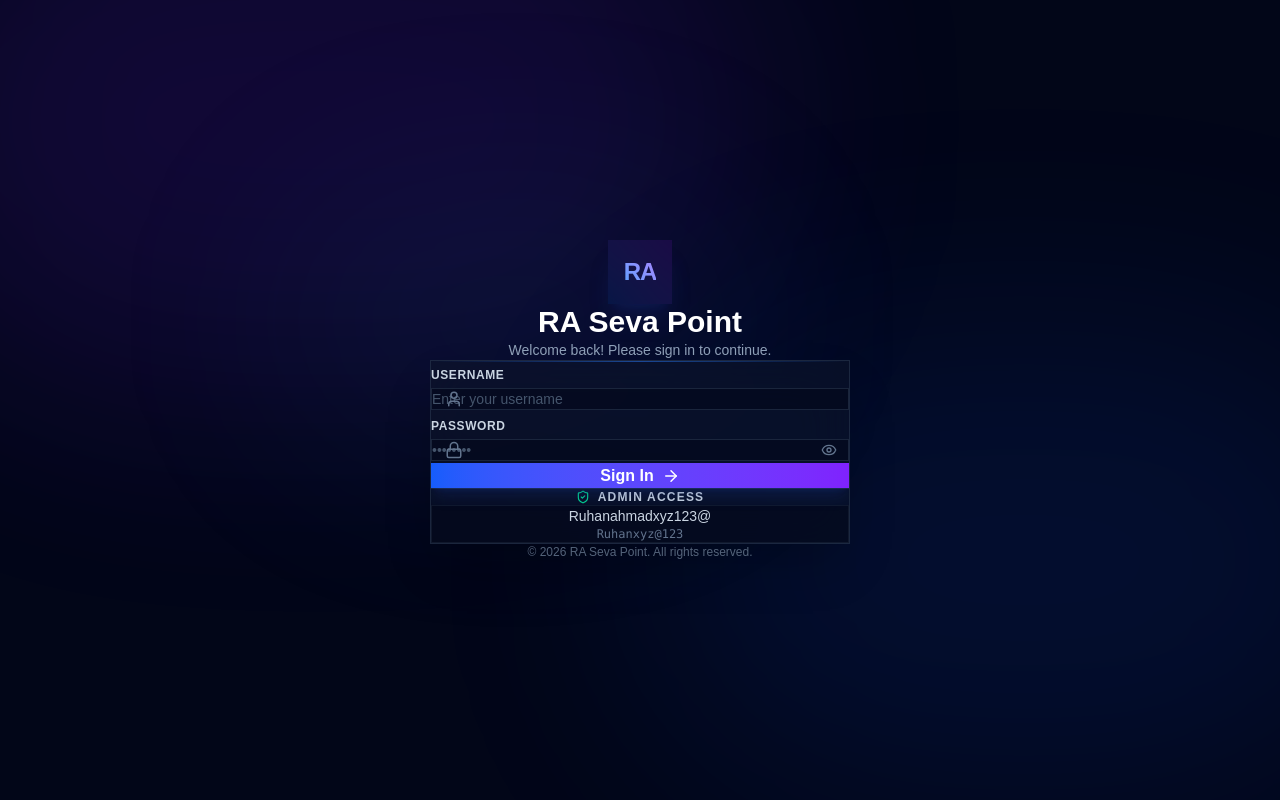
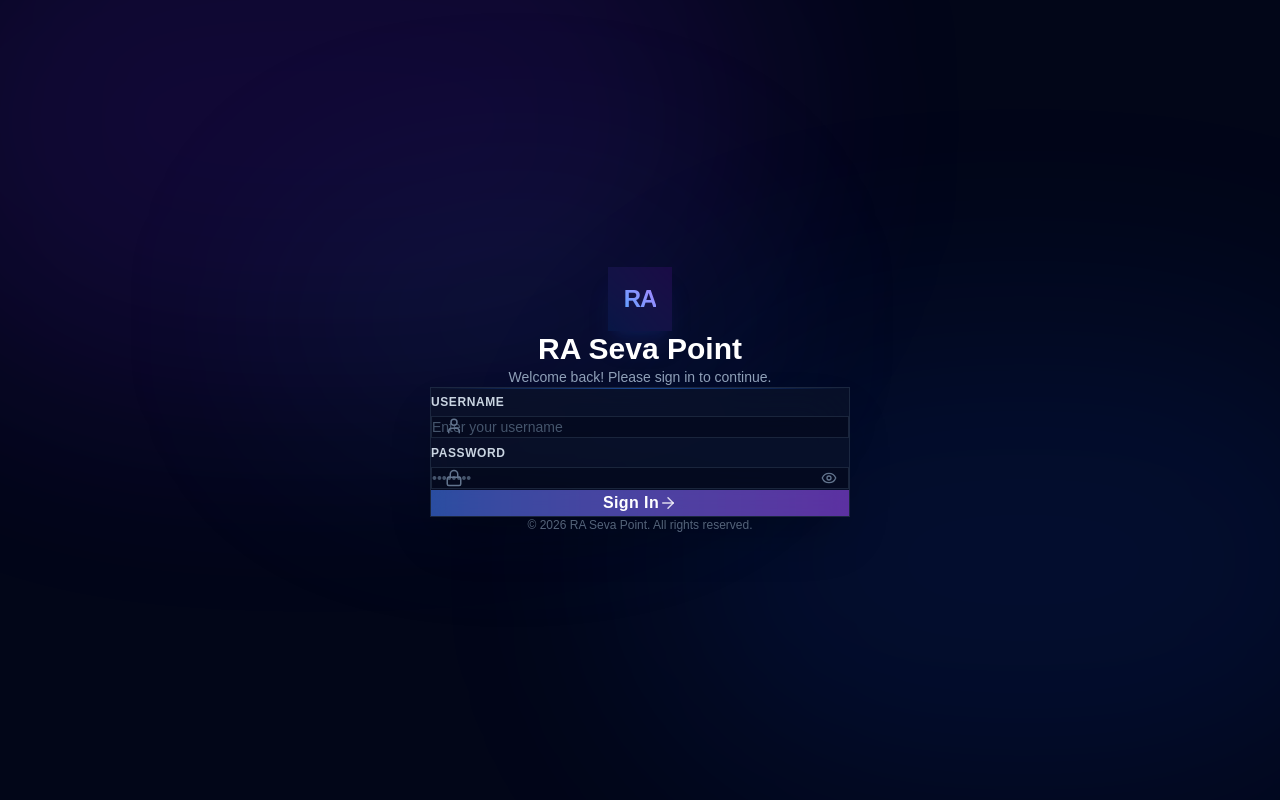
Before and after one commit to Sain8757/Ruhan_website, a Next.js app: page /login in a window 1280 px wide. Built offline with nearby package versions, Linux system fonts and the light colour scheme.

Commit message:
fix: remove admin credentials box from UI and fix tailwind v4 config

```diff
--- a/app/(auth)/login/page.tsx
+++ b/app/(auth)/login/page.tsx
@@ -134,36 +134,25 @@ export default function LoginPage() {
               </div>
             )}
 
-            {/* Submit Button */}
+            {/* Login Button */}
             <button
               type="submit"
               disabled={loading}
-              className="w-full relative group overflow-hidden bg-gradient-to-r from-blue-600 to-violet-600 hover:from-blue-500 hover:to-violet-500 text-white font-semibold py-3.5 rounded-xl transition-all duration-300 flex items-center justify-center gap-2 disabled:opacity-70 disabled:cursor-not-allowed shadow-lg shadow-blue-900/30"
+              className="w-full relative group overflow-hidden rounded-xl bg-gradient-to-r from-blue-600 to-violet-600 p-[1px] mt-2 transition-all hover:shadow-glow focus:outline-none focus:ring-2 focus:ring-blue-500/50"
             >
-              <div className="absolute inset-0 bg-white/20 translate-y-full group-hover:translate-y-0 transition-transform duration-300 ease-in-out" />
-              <span className="relative flex items-center gap-2">
+              <div className="absolute inset-0 bg-white/20 group-hover:bg-white/0 transition-colors" />
+              <div className="relative flex items-center justify-center space-x-2 bg-slate-950/40 backdrop-blur-sm px-4 py-3.5 rounded-xl transition-all group-hover:bg-transparent">
                 {loading ? (
-                  <Loader2 size={18} className="animate-spin" />
+                  <Loader2 className="w-5 h-5 text-white animate-spin" />
                 ) : (
                   <>
-                    Sign In <ArrowRight size={18} className="group-hover:translate-x-1 transition-transform" />
+                    <span className="font-semibold text-white tracking-wide">Sign In</span>
+                    <ArrowRight size={18} className="text-white/80 group-hover:text-white group-hover:translate-x-1 transition-all" />
                   </>
                 )}
-              </span>
+              </div>
             </button>
           </form>
-
-          {/* Demo Credentials */}
-          <div className="mt-8 pt-6 border-t border-slate-700/50">
-            <div className="flex items-center justify-center gap-2 mb-3 text-slate-400">
-              <ShieldCheck size={14} className="text-emerald-400" />
-              <span className="text-xs font-bold uppercase tracking-widest text-slate-300">Admin Access</span>
-            </div>
-            <div className="bg-slate-950/50 rounded-lg p-3 text-sm text-center border border-slate-800/50">
-              <div className="text-slate-300 font-medium">Ruhanahmadxyz123@</div>
-              <div className="text-slate-500 mt-1 font-mono text-xs">Ruhanxyz@123</div>
-            </div>
-          </div>
         </div>
 
         {/* Footer */}
--- a/app/globals.css
+++ b/app/globals.css
@@ -1,6 +1,7 @@
 @import url('https://fonts.googleapis.com/css2?family=Inter:ital,opsz,wght@0,14..32,300;0,14..32,400;0,14..32,500;0,14..32,600;0,14..32,700;0,14..32,800;0,14..32,900;1,14..32,400&family=Plus+Jakarta+Sans:wght@400;500;600;700;800&family=JetBrains+Mono:wght@400;500&display=swap');
 
 @import "tailwindcss";
+@config "../tailwind.config.ts";
 
 /* ===== CSS CUSTOM PROPERTIES ===== */
 :root {
```
